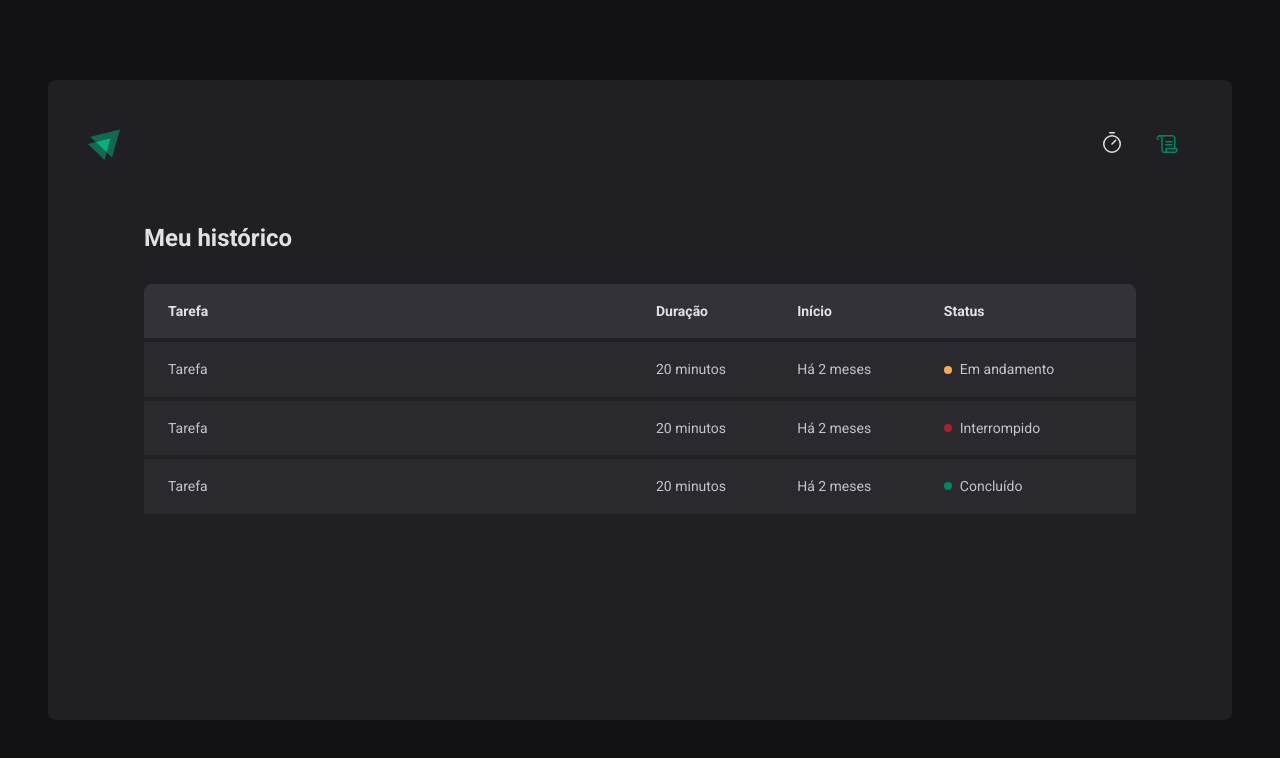
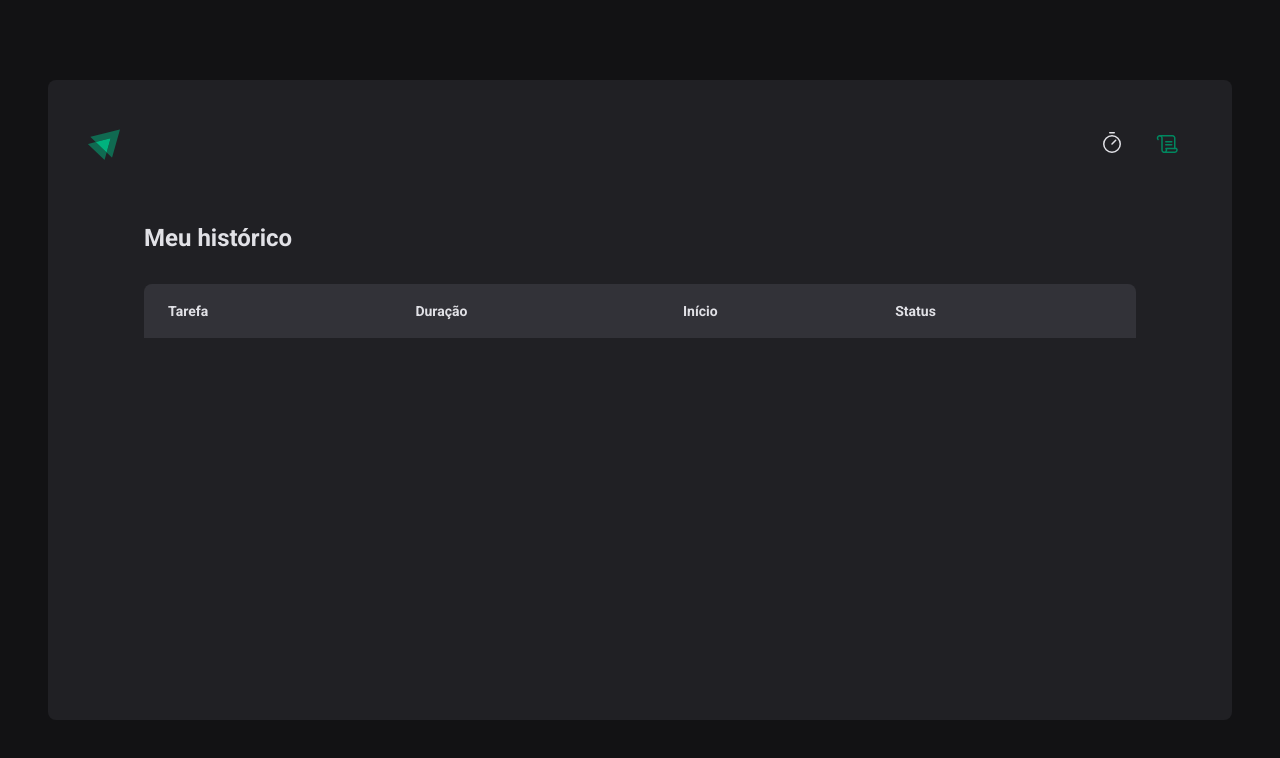
Before and after one commit to nson22/02-ignite-timer, a React (Vite) app: page /history in a window 1280 px wide. Shown: the top 758 px of the page. Built offline with nearby package versions, Linux system fonts and the light colour scheme.

Commit message:
Contexto entre rotas

```diff
--- a/src/App.tsx
+++ b/src/App.tsx
@@ -2,13 +2,16 @@ import { ThemeProvider } from "styled-components";
 import { BrowserRouter } from "react-router-dom";
 import { darkTheme } from "./styles/themes/darkTheme";
 import { Router } from "./Routes";
+import { CyclesContextProvider } from "./contexts/CyclesContext";
 
 export function App() {
   return (
     <>
       <ThemeProvider theme={darkTheme}>
         <BrowserRouter>
-          <Router />
+          <CyclesContextProvider>
+            <Router />
+          </CyclesContextProvider>
         </BrowserRouter>
       </ThemeProvider>
     </>
--- /dev/null
+++ b/src/contexts/CyclesContext.tsx
@@ -0,0 +1,107 @@
+import { ReactNode, createContext, useState } from "react";
+
+interface newCycleFormData {
+  task: string;
+  minutesAmount: number;
+}
+
+interface Cycle {
+  id: string;
+  task: string;
+  minutesAmount: number;
+  startedAt: Date;
+  interruptedAt?: Date;
+  finishedAt?: Date;
+}
+
+interface CycleContextType {
+  cycles: Array<Cycle>;
+  activeCycle: Cycle | undefined;
+  activeCycleId: string | null;
+  minutesAmountPassed: number;
+  setCurrentCycleAsDone: () => void;
+  setSecondsAmount: (seconds: number) => void;
+  createNewCycle: (data: newCycleFormData) => void;
+  stopCurrentCycle: () => void;
+}
+
+export const CycleContext = createContext({} as CycleContextType);
+
+interface CyclesContextProviderProps {
+  children: ReactNode;
+}
+
+export function CyclesContextProvider({
+  children,
+}: CyclesContextProviderProps) {
+  const [cycles, setCycles] = useState<Cycle[]>([]);
+
+  const [activeCycleId, setActiveCycleId] = useState<string | null>(null);
+
+  const [minutesAmountPassed, setMinutesAmountPassed] = useState(0);
+
+  const activeCycle = cycles.find((cycle) => cycle.id === activeCycleId);
+
+  function setCurrentCycleAsDone() {
+    setCycles((state) =>
+      state.map((cycle) => {
+        if (cycle.id === activeCycleId) {
+          return { ...cycle, finishedAt: new Date() };
+        } else {
+          return cycle;
+        }
+      })
+    );
+  }
+
+  function setSecondsAmount(seconds: number) {
+    setMinutesAmountPassed(seconds);
+  }
+
+  function createNewCycle({ task, minutesAmount }: newCycleFormData) {
+    const id = new Date().getTime().toString();
+
+    const newCycle: Cycle = {
+      id,
+      task,
+      minutesAmount,
+      startedAt: new Date(),
+    };
+
+    setCycles((state) => [...state, newCycle]);
+    setActiveCycleId(id);
+    setMinutesAmountPassed(0);
+    // reset();
+  }
+
+  function stopCurrentCycle() {
+    setCycles(
+      cycles.map((cycle) => {
+        if (cycle.id === activeCycleId) {
+          return { ...cycle, interruptedAt: new Date() };
+        } else {
+          return cycle;
+        }
+      })
+    );
+
+    setActiveCycleId(null);
+  }
+
+  return (
+    <CycleContext.Provider
+      value={{
+        cycles,
+        activeCycle,
+        activeCycleId,
+        minutesAmountPassed,
+        setCurrentCycleAsDone,
+        setSecondsAmount,
+        createNewCycle,
+        stopCurrentCycle,
+      }}
+    >
+      {children}
+    </CycleContext.Provider>
+  );
+}
--- a/src/pages/History/index.tsx
+++ b/src/pages/History/index.tsx
@@ -1,6 +1,10 @@
+import { useContext } from "react";
 import { HistoryContainer, HistoryList, Status } from "./styles";
+import { CycleContext } from "../../contexts/CyclesContext";
 
 export function History() {
+  const { cycles } = useContext(CycleContext);
+
   return (
     <>
       <HistoryContainer>
@@ -16,30 +20,18 @@ export function History() {
               </tr>
             </thead>
             <tbody>
-              <tr>
-                <td>Tarefa</td>
-                <td>20 minutos</td>
-                <td>Há 2 meses</td>
-                <td>
-                  <Status statusColor="yellow">Em andamento</Status>
-                </td>
-              </tr>
-              <tr>
-                <td>Tarefa</td>
-                <td>20 minutos</td>
-                <td>Há 2 meses</td>
-                <td>
-                  <Status statusColor="red">Interrompido</Status>
-                </td>
-              </tr>
-              <tr>
-                <td>Tarefa</td>
-                <td>20 minutos</td>
-                <td>Há 2 meses</td>
-                <td>
-                  <Status statusColor="green">Concluído</Status>
-                </td>
-              </tr>
+              {cycles.map((cycle) => {
+                return (
+                  <tr>
+                    <td>{cycle.task}</td>
+                    <td>{cycle.minutesAmount}</td>
+                    <td>{cycle.startedAt.toString()}</td>
+                    <td>
+                      <Status statusColor="yellow">{cycle.id}</Status>
+                    </td>
+                  </tr>
+                );
+              })}
             </tbody>
           </table>
         </HistoryList>
--- a/src/pages/Home/components/Countdown/index.tsx
+++ b/src/pages/Home/components/Countdown/index.tsx
@@ -1,7 +1,7 @@
 import { useContext, useEffect } from "react";
 import { CountdownContainder, Separator } from "./style";
 import { differenceInSeconds } from "date-fns/differenceInSeconds";
-import { CycleContext } from "../..";
+import { CycleContext } from "../../../../contexts/CyclesContext";
 
 export function Countdown() {
   const {
--- a/src/pages/Home/components/NewCycleForm/index.tsx
+++ b/src/pages/Home/components/NewCycleForm/index.tsx
@@ -1,7 +1,7 @@
 import { FormContainder, MinutesAmountInput, TaskInput } from "./style";
 import { useContext } from "react";
-import { CycleContext } from "../..";
 import { useFormContext } from "react-hook-form";
+import { CycleContext } from "../../../../contexts/CyclesContext";
 
 export function NewCycleForm() {
   const { activeCycle } = useContext(CycleContext);
--- a/src/pages/Home/index.tsx
+++ b/src/pages/Home/index.tsx
@@ -1,4 +1,3 @@
-import { createContext, useState } from "react";
 import { HomeContainer } from "./style";
 import { NewCycleForm } from "./components/NewCycleForm";
 import {
@@ -10,25 +9,8 @@ import { Countdown } from "./components/Countdown";
 import { zodResolver } from "@hookform/resolvers/zod";
 import { FormProvider, useForm } from "react-hook-form";
 import { z } from "zod";
-
-interface Cycle {
-  id: string;
-  task: string;
-  minutesAmount: number;
-  startedAt: Date;
-  interruptedAt?: Date;
-  finishedAt?: Date;
-}
-
-interface CycleContextType {
-  activeCycle: Cycle | undefined;
-  activeCycleId: string | null;
-  minutesAmountPassed: number;
-  setCurrentCycleAsDone: () => void;
-  setSecondsAmount: (seconds: number) => void;
-}
-
-export const CycleContext = createContext({} as CycleContextType);
+import { useContext } from "react";
+import { CycleContext } from "../../contexts/CyclesContext";
 
 const newCiclyFormValidationSchema = z.object({
   task: z.string().min(1, "Informe uma tarefa"),
@@ -38,12 +20,8 @@ const newCiclyFormValidationSchema = z.object({
 type NewCycleFormData = z.infer<typeof newCiclyFormValidationSchema>;
 
 export function Home() {
-  const [cycles, setCycles] = useState<Cycle[]>([]);
-
-  const [activeCycleId, setActiveCycleId] = useState<string | null>(null);
-
-  const [minutesAmountPassed, setMinutesAmountPassed] = useState(0);
-
+  const { createNewCycle, stopCurrentCycle, activeCycle } =
+    useContext(CycleContext);
   const newCycleForm = useForm<NewCycleFormData>({
     resolver: zodResolver(newCiclyFormValidationSchema),
     defaultValues: {
@@ -52,78 +30,22 @@ export function Home() {
     },
   });
 
-  const activeCycle = cycles.find((cycle) => cycle.id === activeCycleId);
-
-  const { handleSubmit, watch, reset } = newCycleForm;
-
-  function setCurrentCycleAsDone() {
-    setCycles((state) =>
-      state.map((cycle) => {
-        if (cycle.id === activeCycleId) {
-          return { ...cycle, finishedAt: new Date() };
-        } else {
-          return cycle;
-        }
-      })
-    );
-  }
-
-  function setSecondsAmount(seconds: number) {
-    setMinutesAmountPassed(seconds);
-  }
-
-  function handleCreateCycle({ task, minutesAmount }: NewCycleFormData) {
-    const id = new Date().getTime().toString();
-
-    const newCycle: Cycle = {
-      id,
-      task,
-      minutesAmount,
-      startedAt: new Date(),
-    };
-
-    setCycles((state) => [...state, newCycle]);
-    setActiveCycleId(id);
-    setMinutesAmountPassed(0);
-    reset();
-  }
-
-  function handleStopCycle() {
-    setCycles(
-      cycles.map((cycle) => {
-        if (cycle.id === activeCycleId) {
-          return { ...cycle, interruptedAt: new Date() };
-        } else {
-          return cycle;
-        }
-      })
-    );
-
-    setActiveCycleId(null);
-  }
+  const { handleSubmit, watch } = newCycleForm;
 
   const isTaskFullfilled = watch("task");
 
   return (
     <HomeContainer>
-      <form onSubmit={handleSubmit(handleCreateCycle)}>
-        <CycleContext.Provider
-          value={{
-            activeCycle,
-            activeCycleId,
-            minutesAmountPassed,
-            setCurrentCycleAsDone,
-            setSecondsAmount,
-          }}
-        >
-          <FormProvider {...newCycleForm}>
-            <NewCycleForm />
-          </FormProvider>
-          <Countdown />
-        </CycleContext.Provider>
-
+      <form onSubmit={handleSubmit(createNewCycle)}>
+        <FormProvider {...newCycleForm}>
+          <NewCycleForm />
+        </FormProvider>
+        <Countdown />
         {activeCycle ? (
-          <StopCountdownButton data-testid="btn-stop" onClick={handleStopCycle}>
+          <StopCountdownButton
+            data-testid="btn-stop"
+            onClick={stopCurrentCycle}
+          >
             <HandPalm size={24} />
             Interromper
           </StopCountdownButton>
```
